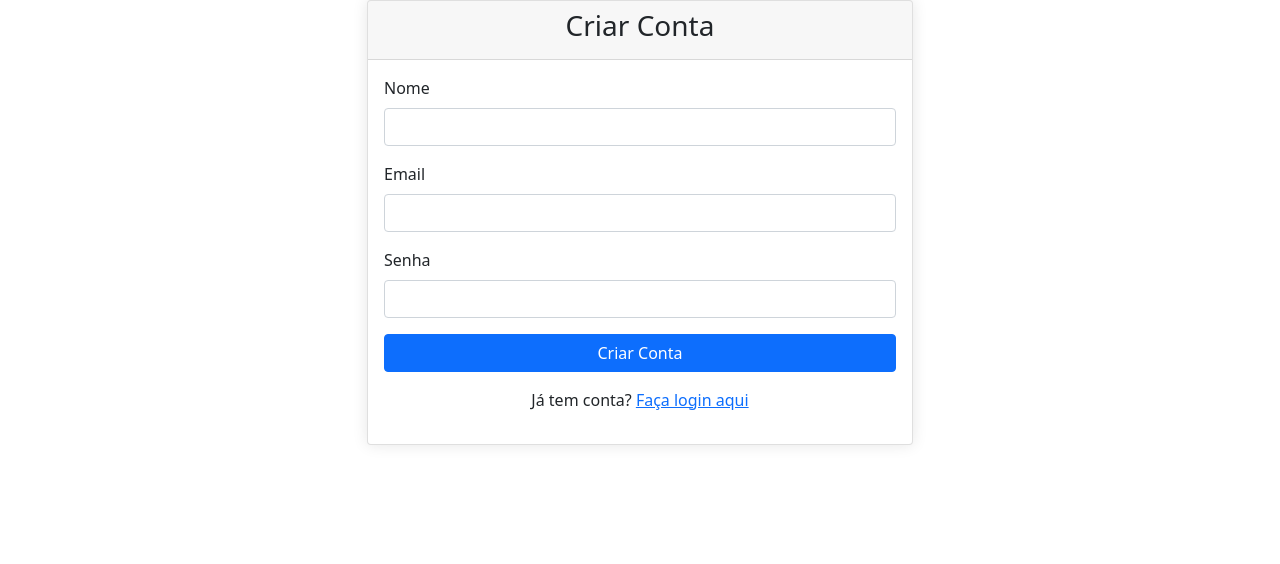
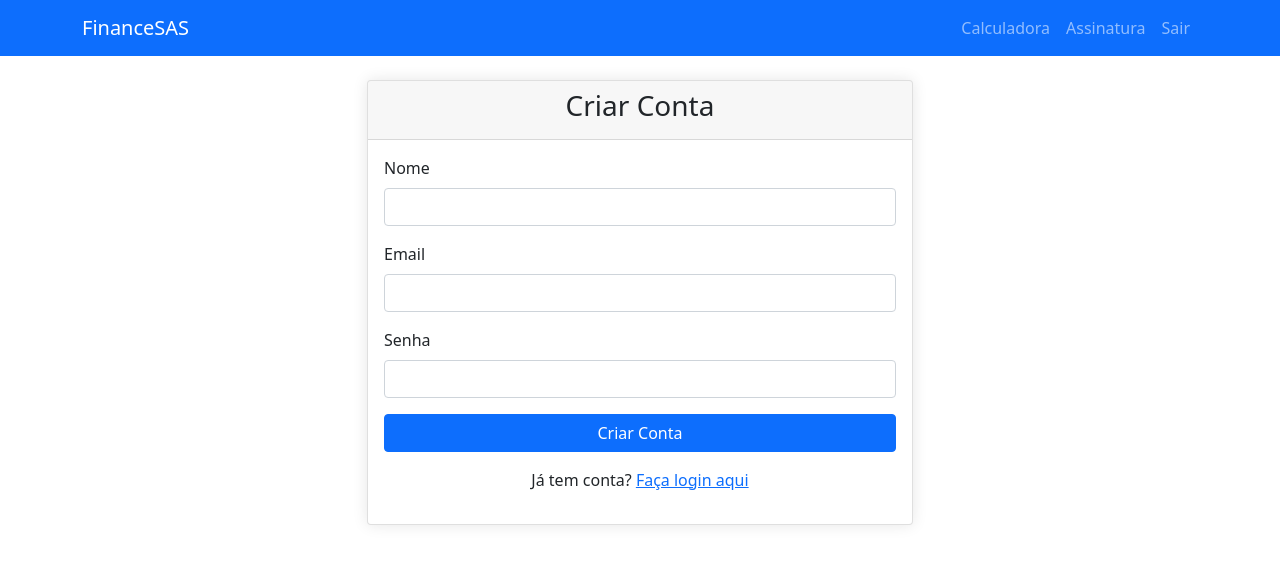
Before and after one commit to srafaelconsult-blip/planejamento-caixa, a Flask app: page /cadastro in a window 1280 px wide. Shown: the top 564 px of the page. Run offline with Flask 3, Linux system fonts and the light colour scheme; the visitor is signed in with stand-in values (Sample User, id 1).

Commit message:
Update base.html

```diff
--- a/templates/base.html
+++ b/templates/base.html
@@ -1,13 +1,33 @@
 <!DOCTYPE html>
-<html>
+<html lang="pt-BR">
 <head>
-    <title>Planejamento de Caixa Premium</title>
+    <meta charset="UTF-8">
+    <meta name="viewport" content="width=device-width, initial-scale=1.0">
+    <title>{% block title %}Planejamento de Caixa{% endblock %}</title>
     <link rel="stylesheet" href="{{ url_for('static', filename='style.css') }}">
     <link href="https://cdn.jsdelivr.net/npm/bootstrap@5.1.3/dist/css/bootstrap.min.css" rel="stylesheet">
 </head>
 <body>
-    <div class="container">
+    <nav class="navbar navbar-expand-lg navbar-dark bg-primary">
+        <div class="container">
+            <a class="navbar-brand" href="{{ url_for('index') }}">FinanceSAS</a>
+            <div class="navbar-nav ms-auto">
+                {% if session.user_id %}
+                    <a class="nav-link" href="{{ url_for('calculadora') }}">Calculadora</a>
+                    <a class="nav-link" href="{{ url_for('assinatura') }}">Assinatura</a>
+                    <a class="nav-link" href="{{ url_for('logout') }}">Sair</a>
+                {% else %}
+                    <a class="nav-link" href="{{ url_for('login') }}">Login</a>
+                    <a class="nav-link" href="{{ url_for('cadastro') }}">Cadastro</a>
+                {% endif %}
+            </div>
+        </div>
+    </nav>
+
+    <div class="container mt-4">
         {% block content %}{% endblock %}
     </div>
+
+    <script src="https://cdn.jsdelivr.net/npm/bootstrap@5.1.3/dist/js/bootstrap.bundle.min.js"></script>
 </body>
 </html>
```
